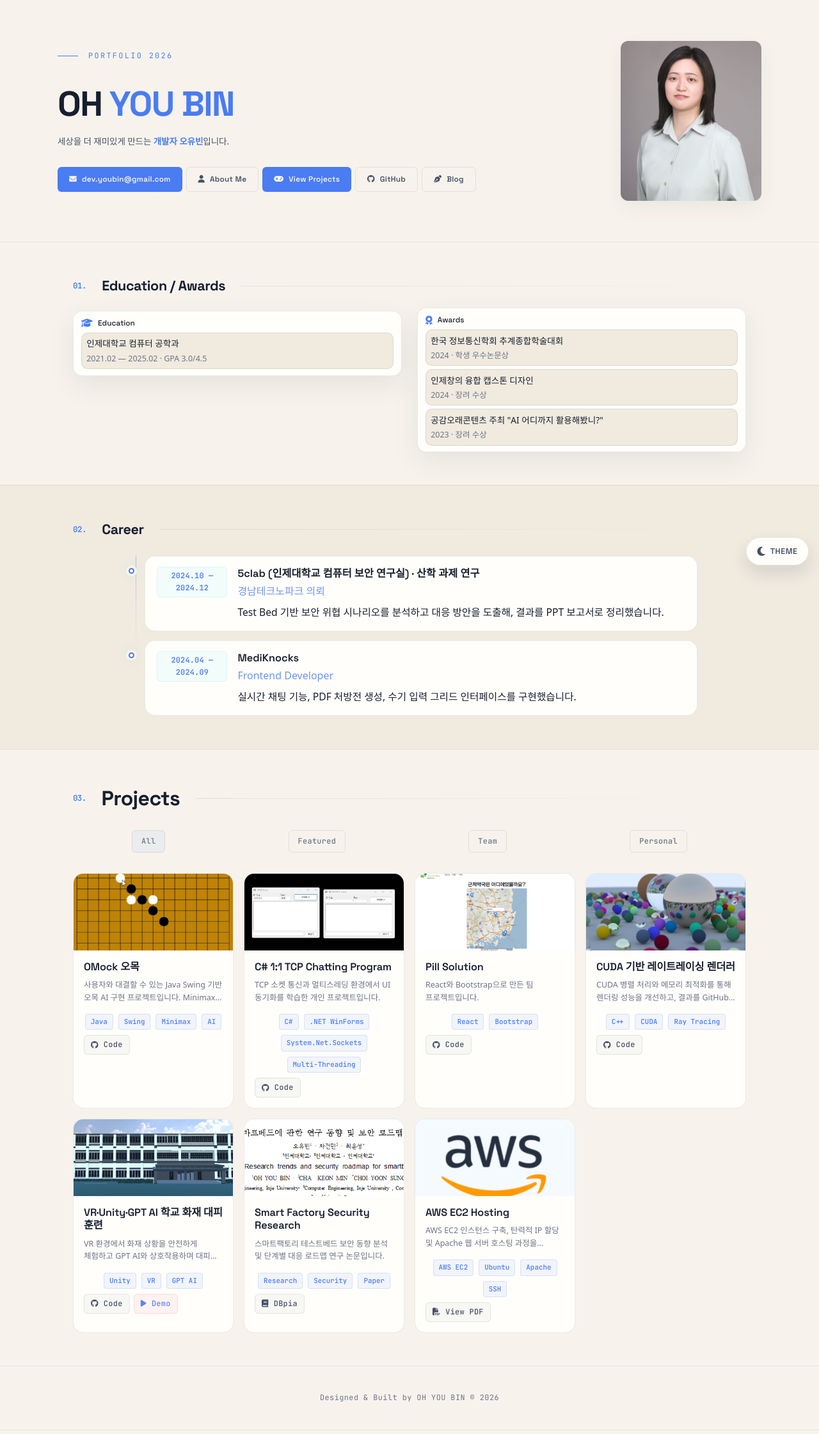
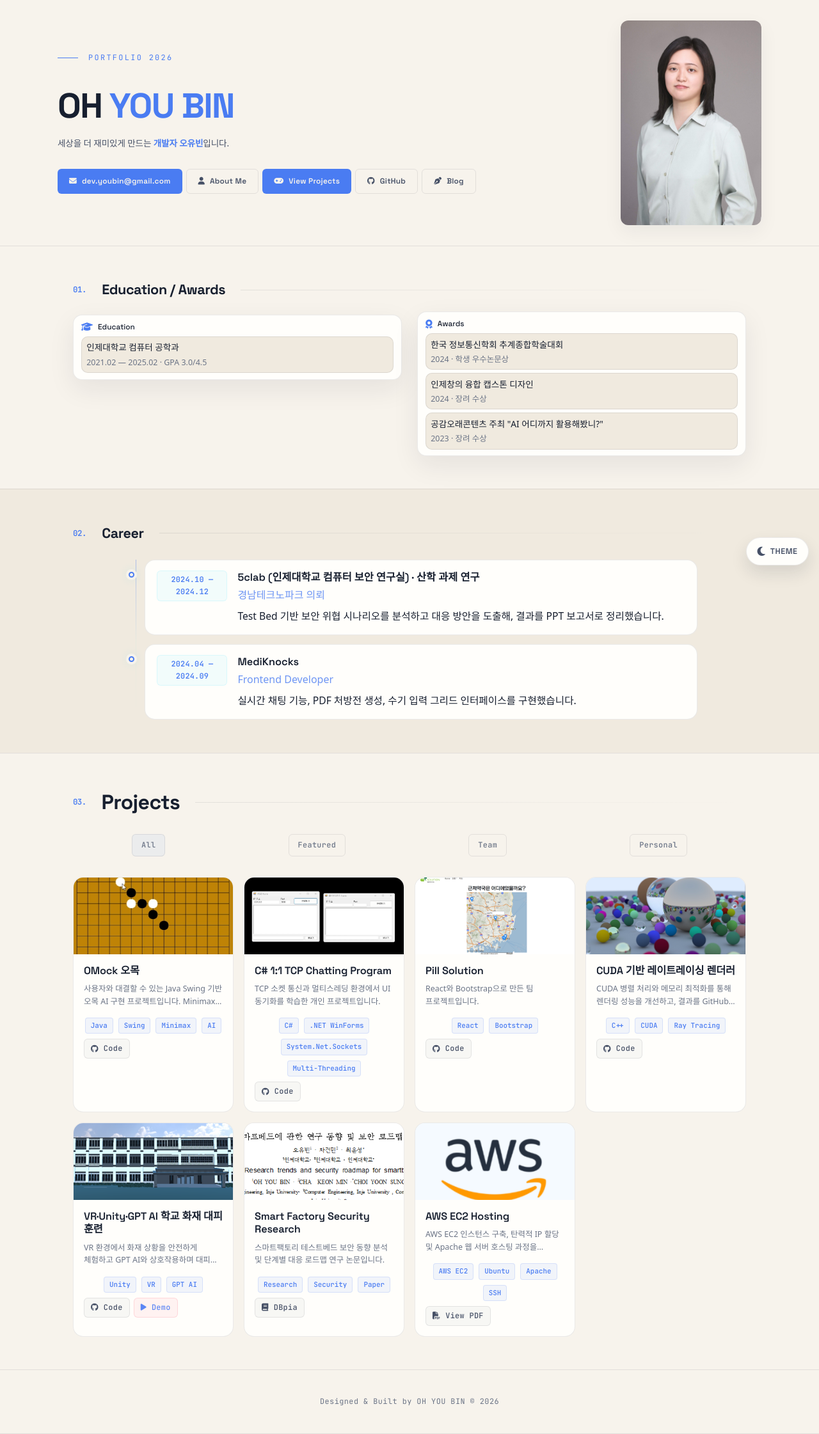
Before and after one commit to eye2ffect/eye2ffect.github.io, a Jekyll site: the page built from index.html, in a window 1280 px wide. Shown: the whole page at 64% size. Built offline with Jekyll 4.4.1, drawn with Linux system fonts in a browser that asks for light colours; some web fonts are replaced.

Commit message:
fix(hero): enlarge profile image and move crop upward again

```diff
--- a/assets/css/main.css
+++ b/assets/css/main.css
@@ -56,7 +56,7 @@
   --profile-filter: saturate(0.98) contrast(1.01) brightness(1);
   --profile-border-width: 0px;
   --profile-glow: rgba(0, 0, 0, 0);
-  --profile-object-position: 22%;
+  --profile-object-position: 10%;
 
   /* ---- Typography ---- */
   --font-display: 'Space Grotesk', system-ui, -apple-system, sans-serif;
@@ -129,7 +129,7 @@
   --profile-filter: brightness(0.98) contrast(1.02) saturate(0.95);
   --profile-border-width: 0px;
   --profile-glow: rgba(0, 0, 0, 0);
-  --profile-object-position: 22%;
+  --profile-object-position: 10%;
 }
 
 /* ================================================================
@@ -381,8 +381,8 @@
   overflow: hidden;
   transition: border-color 0.18s var(--ease-smooth), box-shadow 0.18s var(--ease-smooth), background-color 0.18s var(--ease-smooth), filter 0.18s var(--ease-smooth);
   width: 100%;
-  max-width: 220px;
-  height: 250px; /* reduced container height so profile image is smaller */
+  max-width: 280px;
+  height: 320px; /* enlarged container to better balance the hero layout */
 }
 
 /* Hover effect removed as requested */
@@ -401,7 +401,7 @@
 @media (max-width: 900px) {
   .hero-inner { grid-template-columns: 1fr; }
   .hero-right { order: -1; margin-bottom: var(--space-4); display: flex; justify-content: center; }
-  .hero-profile-wrap { max-width: 200px; height: 230px; }
+  .hero-profile-wrap { max-width: 250px; height: 290px; }
 }
 
 .hero-actions {
```
